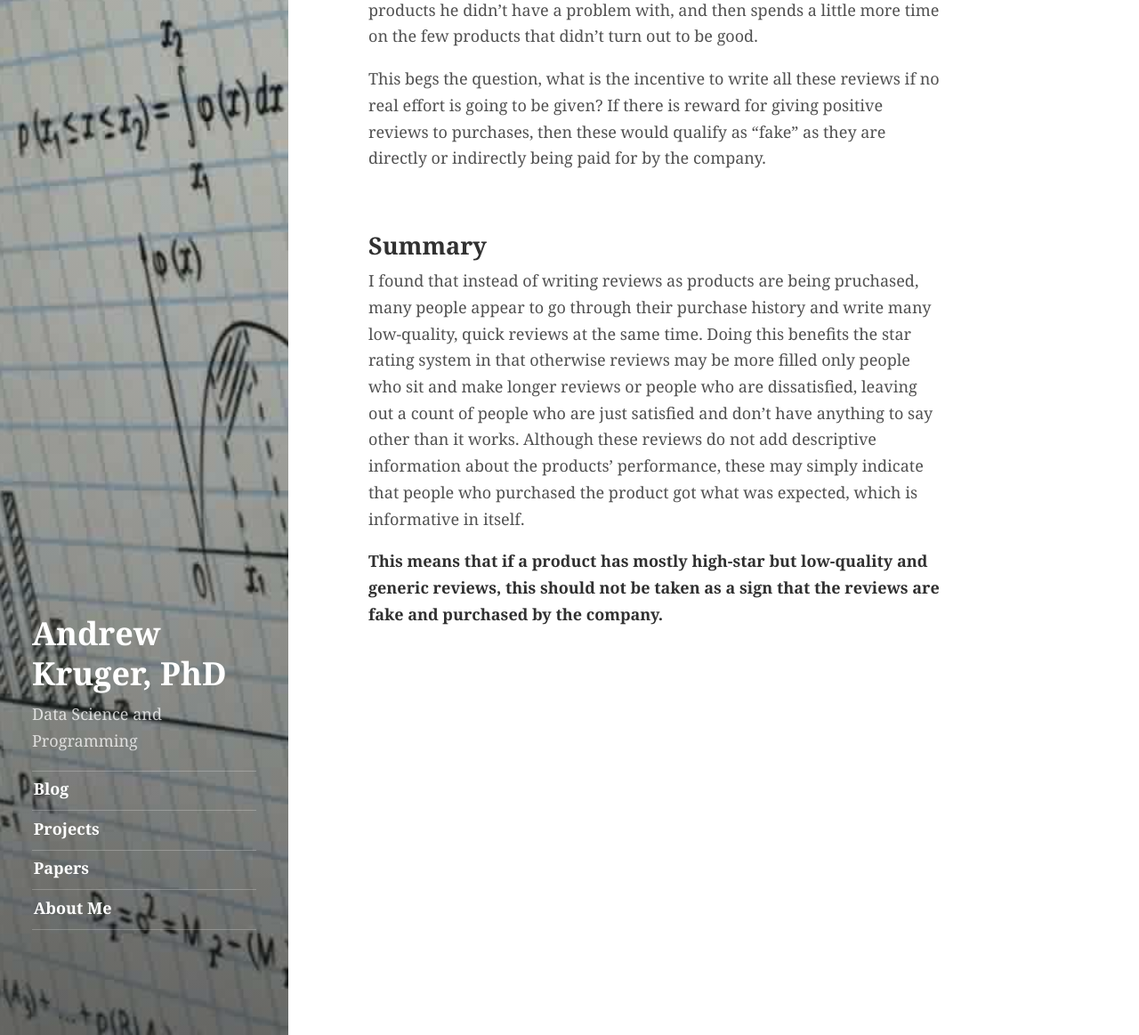
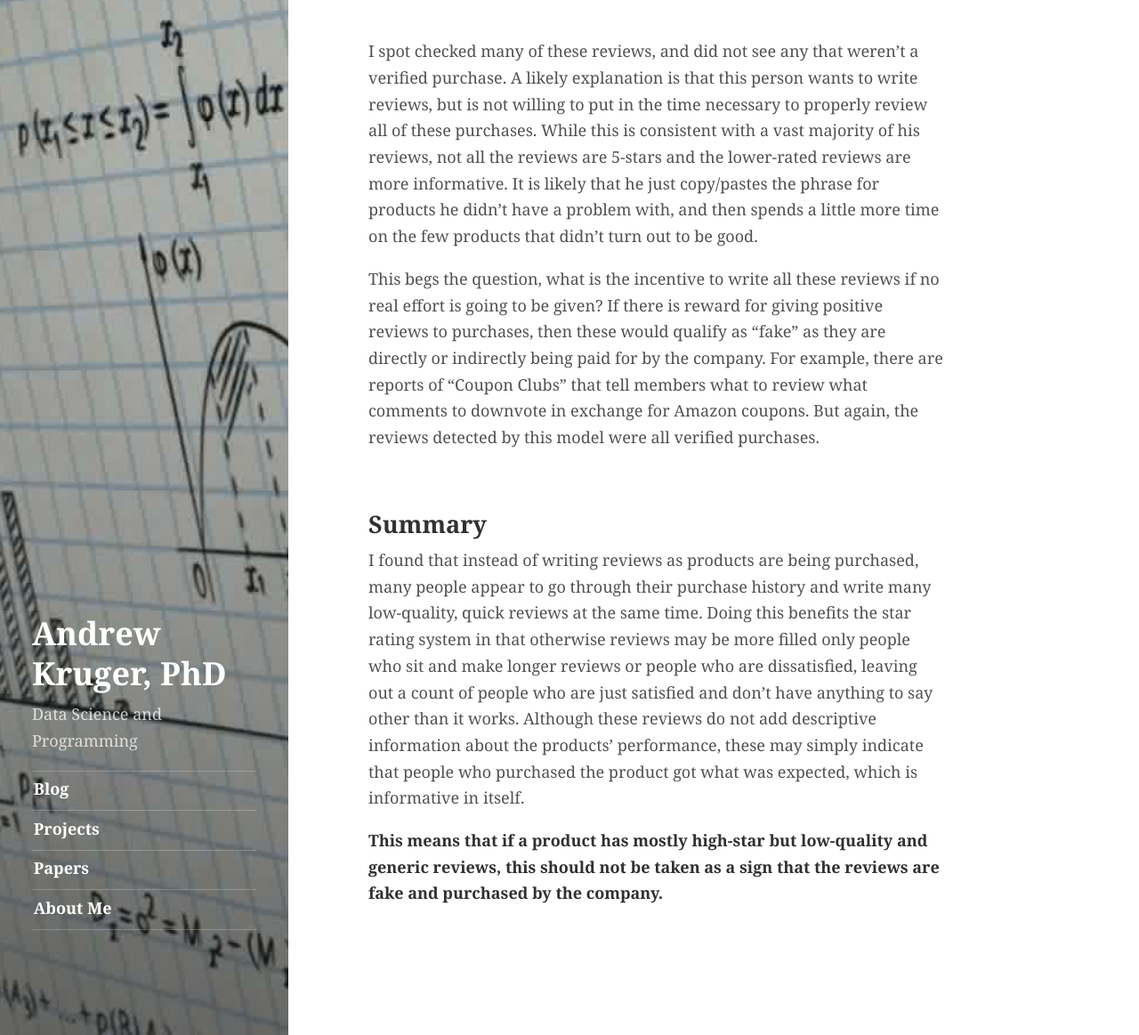
Before and after one commit to andrewkruger/andrewkruger.github.io, a Jekyll site: the page built from _projects/2017-08-25-amazon-reviews.md, in a window 1280 px wide and 1400 px high, scrolled down 9374 px, cut to the strip 237-1400 px from the top of the window. Shown: the whole strip at 89% size. Built offline with Jekyll 4.4.1, drawn with Linux system fonts in a browser that asks for light colours; a script that is not in the unit is left out; some of the changed text lies outside the part shown.

Commit message:
Updates made

```diff
--- a/_projects/2017-08-25-amazon-reviews.md
+++ b/_projects/2017-08-25-amazon-reviews.md
@@ -8,7 +8,13 @@
 ---
 
 
-### Welcome! This project write-up is currently in progress.
+1. [Amazon Reviews](#amazon-reviews)
+1. [UCSD Dataset](#ucsd-dataset)
+1. [The Model](#the-model)
+1. [Model Results](#model-results)
+    - [Products](#products)
+    - [Reveiwers](#reviewers)
+1. [Summary](#summary)
 
 <br>
 ## Amazon Reviews
@@ -132,12 +138,12 @@
 
 I spot checked many of these reviews, and did not see any that weren't a verified purchase.  A likely explanation is that this person wants to write reviews, but is not willing to put in the time necessary to properly review all of these purchases.  While this is consistent with a vast majority of his reviews, not all the reviews are 5-stars and the lower-rated reviews are more informative.  It is likely that he just copy/pastes the phrase for products he didn't have a problem with, and then spends a little more time on the few products that didn't turn out to be good.
 
-This begs the question, what is the incentive to write all these reviews if no real effort is going to be given?  If there is reward for giving positive reviews to purchases, then these would qualify as "fake" as they are directly or indirectly being paid for by the company.
+This begs the question, what is the incentive to write all these reviews if no real effort is going to be given?  If there is reward for giving positive reviews to purchases, then these would qualify as "fake" as they are directly or indirectly being paid for by the company.  For example, there are reports of "Coupon Clubs" that tell members what to review what comments to downvote in exchange for Amazon coupons.  But again, the reviews detected by this model were all verified purchases.
 
 
 <br>
 ## Summary
 
-I found that instead of writing reviews as products are being pruchased, many people appear to go through their purchase history and write many low-quality, quick reviews at the same time.  Doing this benefits the star rating system in that otherwise reviews may be more filled only people who sit and make longer reviews or people who are dissatisfied, leaving out a count of people who are just satisfied and don't have anything to say other than it works.  Although these reviews do not add descriptive information about the products' performance, these may simply indicate that people who purchased the product got what was expected, which is informative in itself.
+I found that instead of writing reviews as products are being purchased, many people appear to go through their purchase history and write many low-quality, quick reviews at the same time.  Doing this benefits the star rating system in that otherwise reviews may be more filled only people who sit and make longer reviews or people who are dissatisfied, leaving out a count of people who are just satisfied and don't have anything to say other than it works.  Although these reviews do not add descriptive information about the products' performance, these may simply indicate that people who purchased the product got what was expected, which is informative in itself.
 
 **This means that if a product has mostly high-star but low-quality and generic reviews, this should not be taken as a sign that the reviews are fake and purchased by the company.**
```
Also changed, not shown: other parts of _projects/2017-08-25-amazon-reviews.md (+1 -1 lines).
